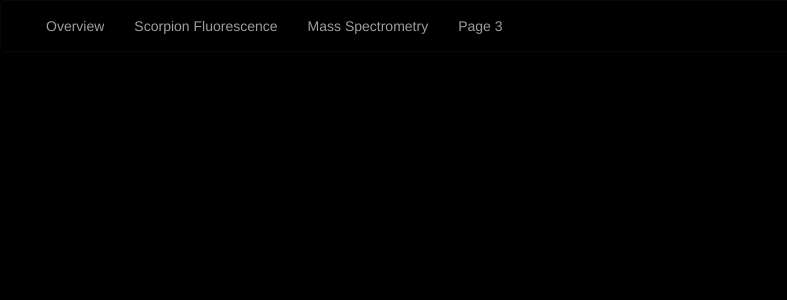
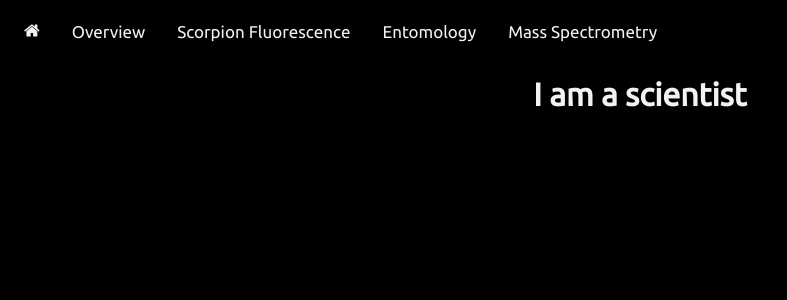
Before and after one commit to emptyport/emptyport.github.io, a Jekyll site: the page built from _pages/science.html, in a window 1280 px wide. Shown: the top 300 px of the page, without its empty margins (0-787 px from the left). Built offline with Jekyll 4.4.1, drawn with Linux system fonts in a browser that asks for light colours; nearby versions of some CDN libraries.

Commit message:
updating structure, working on science portion

```diff
--- a/_includes/index.css
+++ b/_includes/css/index.css
@@ -1,9 +1,12 @@
+@import url('https://fonts.googleapis.com/css?family=Ubuntu');
+
 html body {
   margin: 0;
   padding: 0;
   background-color: black;
   color: black;
   font-size: 16px;
+  font-family: 'Ubuntu', sans-serif;
 }
 
 .container {
@@ -80,7 +83,7 @@ html body {
 }
 
 .list-item a {
-  color: white;
+  color: #f2f2f2;
   text-decoration: none;
 }
 
--- /dev/null
+++ b/_includes/css/science.css
@@ -0,0 +1,69 @@
+@import url('https://fonts.googleapis.com/css?family=Ubuntu');
+
+html, body {
+  background-color: black;
+  color: #f2f2f2;
+  font-family: 'Ubuntu', sans-serif;
+}
+
+h1 {
+  text-align: center;
+}
+
+.img {
+  max-width: 100%;
+  display: block;
+  height: auto;
+}
+
+/* Add a black background color to the top navigation */
+.topnav {
+    background-color: black;
+    overflow: hidden;
+}
+
+/* Style the links inside the navigation bar */
+.topnav a {
+    float: left;
+    display: block;
+    color: #f2f2f2;
+    text-align: center;
+    padding: 14px 16px;
+    text-decoration: none;
+    font-size: 17px;
+}
+
+/* Change the color of links on hover */
+.topnav a:hover {
+    background-color: #ddd;
+    color: black;
+}
+
+/* Hide the link that should open and close the topnav on small screens */
+.topnav .nav-icon {
+    display: none;
+}
+
+/* When the screen is less than 600 pixels wide, hide all links, except for the first one ("Home"). Show the link that contains should open and close the topnav (.icon) */
+@media screen and (max-width: 600px) {
+  .topnav a:not(:first-child) {display: none;}
+  .topnav a.nav-icon {
+    float: right;
+    display: block;
+  }
+}
+
+/* The "responsive" class is added to the topnav with JavaScript when the user clicks on the icon. This class makes the topnav look good on small screens (display the links vertically instead of horizontally) */
+@media screen and (max-width: 600px) {
+  .topnav.responsive {position: relative;}
+  .topnav.responsive a.nav-icon {
+    position: absolute;
+    right: 0;
+    top: 0;
+  }
+  .topnav.responsive a {
+    float: none;
+    display: block;
+    text-align: left;
+  }
+}
--- /dev/null
+++ b/_includes/icons.html
@@ -0,0 +1,5 @@
+<style>
+  {% include css/icons.css %}
+</style>
+
+{% include icons.svg %}
--- /dev/null
+++ b/_includes/js/science.js
@@ -0,0 +1,8 @@
+function adjustNav() {
+    var x = document.getElementById("myTopnav");
+    if (x.className === "topnav") {
+        x.className += " responsive";
+    } else {
+        x.className = "topnav";
+    }
+}
--- a/_includes/science-header.html
+++ b/_includes/science-header.html
@@ -1,8 +1,17 @@
-<link rel="stylesheet" href="/css/bootstrap.min.css">
-<link rel="stylesheet" href="/css/science.css">
-<script
-			  src="https://code.jquery.com/jquery-3.2.1.min.js"
-			  integrity="sha256-hwg4gsxgFZhOsEEamdOYGBf13FyQuiTwlAQgxVSNgt4="
-			  crossorigin="anonymous"></script>
-<script src="/js/bootstrap.min.js"></script>
-<script src="/js/science.js"></script>
+{% include icons.html %}
+<style>
+  {% include css/science.css %}
+</style>
+
+<script>
+  {% include js/science.js %}
+</script>
+
+<div class="topnav" id="myTopnav">
+  <a href="/"><svg class="icon icon-home"><use xlink:href="#icon-home"></use></svg></a>
+  <a href="/science">Overview</a>
+  <a href="/science/scorpions">Scorpion Fluorescence</a>
+  <a href="/science/entomology">Entomology</a>
+  <a href="/science/mass-spec">Mass Spectrometry</a>
+  <a href="javascript:void(0);" class="nav-icon" onclick="adjustNav()">&#9776;</a>
+</div>
--- /dev/null
+++ b/_pages/entomology.html
@@ -0,0 +1,5 @@
+---
+permalink: "/science/entomology/"
+---
+
+Entomology
--- a/_pages/science.html
+++ b/_pages/science.html
@@ -8,25 +8,9 @@ permalink: "/science/"
   </header>
 
   <body>
-    <nav class="navbar navbar-inverse">
-      <div class="container-fluid">
-        <div class="navbar-header">
-          <button type="button" class="navbar-toggle" data-toggle="collapse" data-target="#myNavbar">
-            <span class="icon-bar"></span>
-            <span class="icon-bar"></span>
-            <span class="icon-bar"></span>
-          </button>
-        </div>
-        <div class="collapse navbar-collapse" id="myNavbar">
-          <ul class="nav navbar-nav">
-            <li><a page-section="overview" href='#'>Overview</a></li>
-            <li><a page-section="scorpion" href='/science/scorpions'>Scorpion Fluorescence</a></li>
-            <li><a page-section="mass-spec" href="/science/mass-spec">Mass Spectrometry</a></li>
-            <li><a page-section="page3" href="#">Page 3</a></li>
-          </ul>
-        </div>
-      </div>
-    </nav>
+    <h1>
+      I am a scientist
+    </h1>
 
   </body>
 </html>
--- a/_pages/scorpions.html
+++ b/_pages/scorpions.html
@@ -9,7 +9,7 @@ permalink: "/science/scorpions/"
 
   <body>
     Scorpions
-    <img class='img img-responsive scorpion' src='/images/scorpion.jpeg'/>
+    <img class='img scorpion' src='/images/scorpion.jpeg'/>
   </body>
 
 </html>
--- a/css/science.css
+++ /dev/null
@@ -1,8 +0,0 @@
-body {
-  background-color: black;
-  color: white;
-}
-
-.navbar {
-  background-color: black;
-}
```
Also changed, not shown: index.html (+2 -5 lines), _includes/css/icons.css (renamed from _includes/icons.css), js/science.js (deleted), photography.html (renamed from _pages/photography.html).
